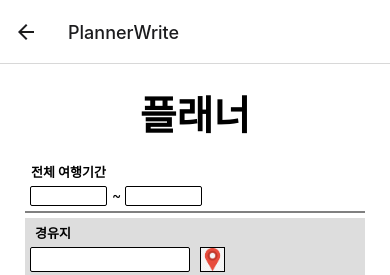
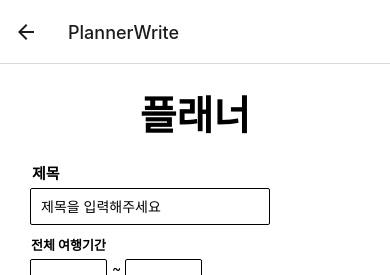
Before and after one commit to travelPRJ/frontend, a React Native app: screen /PlannerWrite in a window 390 px wide. Shown: the top 275 px of the page. Built offline with nearby package versions, Linux system fonts and the light colour scheme.

Commit message:
제목 추가

```diff
--- /dev/null
+++ b/components/PlannerWrite/Title.js
@@ -0,0 +1,34 @@
+import { View, TouchableOpacity, StyleSheet, Text, Button, ScrollView, TextInput, Image, Modal } from "react-native";
+
+
+const styles = StyleSheet.create({
+    Views: {
+        marginTop: 10,
+        marginLeft: 30,
+    },
+    text: {
+        marginLeft: 2,
+        fontWeight: 'bold',
+        fontSize: 15
+    },
+    box: {
+        paddingLeft: 10,
+        marginTop: 5,
+        borderRadius: 2,
+        borderColor: 'black',
+        borderWidth: 1,
+        width: 240,
+        height: 37
+    }
+});
+
+const Title = () => {
+    return(
+        <View style={styles.Views}>
+            <Text style={styles.text}>제목</Text>
+            <TextInput style={styles.box} placeholder="제목을 입력해주세요"/>
+        </View>
+    );
+}
+
+export default Title;
--- a/screen/PlannerWrite.js
+++ b/screen/PlannerWrite.js
@@ -4,6 +4,7 @@ import CalendarView from "../components/PlannerWrite/Calendar";
 import Write from "../components/PlannerWrite/Write";
 import MapMakerView from "../components/PlannerWrite/MapMakerView";
 import Butt from "../components/PlannerWrite/Buttons";
+import Title from "../components/PlannerWrite/Title";
 
 const styles = StyleSheet.create({
     main: {
@@ -35,6 +36,7 @@ const PlannerWrite = () => {
     return (
         <ScrollView style = {styles.main}>
             <PlannerText/>
+            <Title/>
             <CalendarView/>
             <View style={styles.lineContainer}>
                 <View style={styles.line}></View>
```
